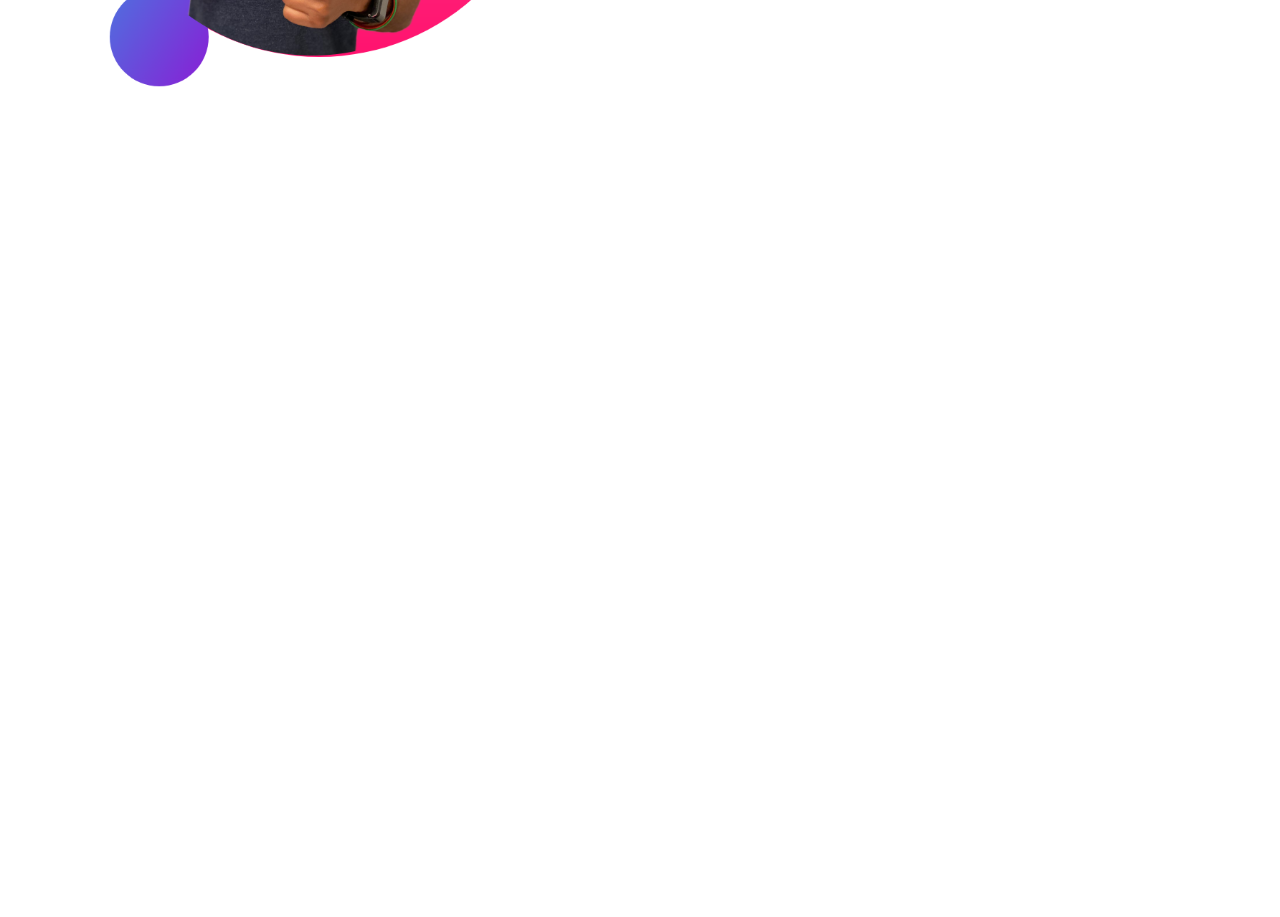
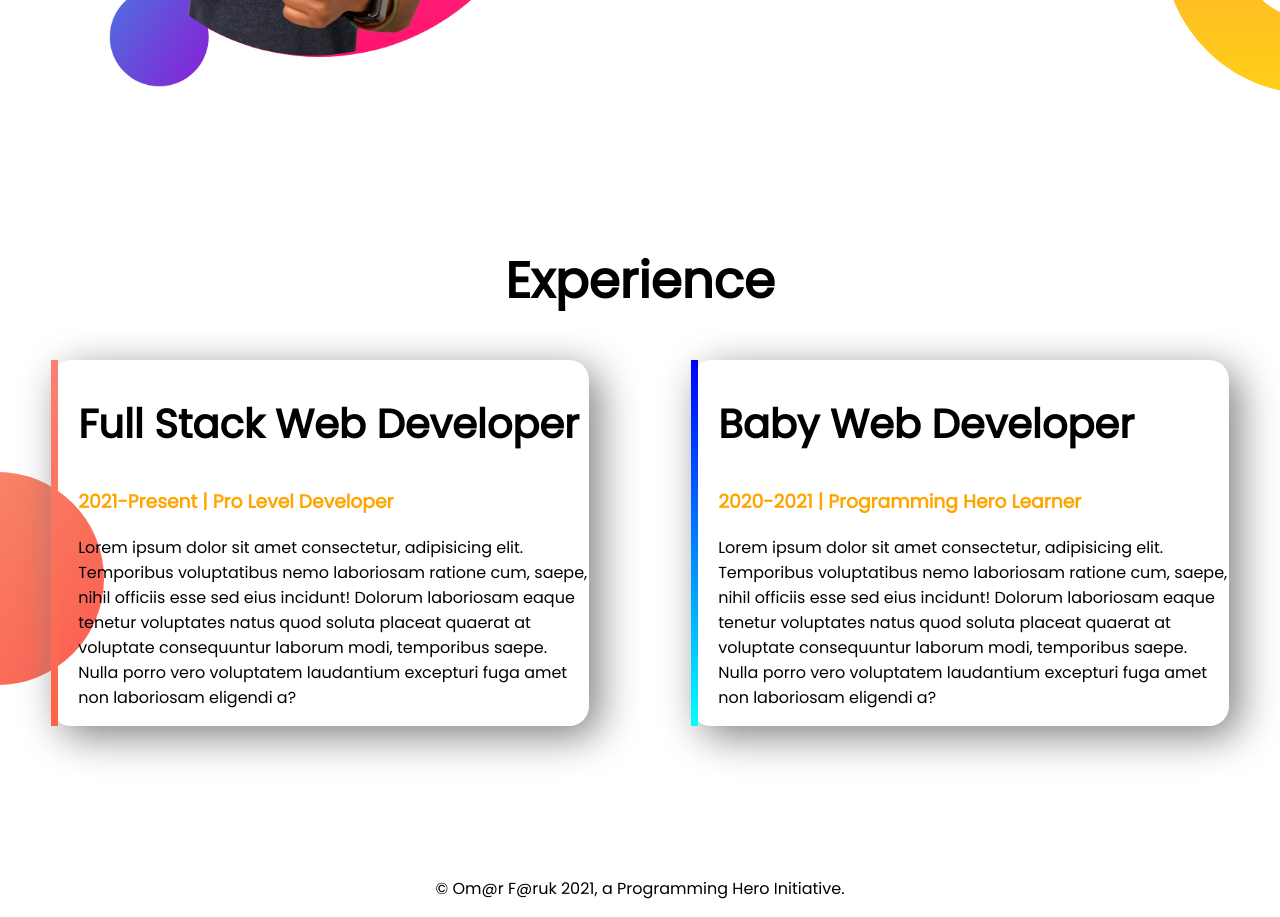
Before and after one commit to Arfath05/developer_portfolio, a plain HTML site: page index.html in a window 1280 px wide. Shown: the part 1069-1986 px from the top of the page. Before the commit the page ends 1313 px from the top, so only its background shows below. Drawn offline with Linux system fonts and the light colour scheme.

Commit message:
exprience &b footer added

```diff
--- a/index.html
+++ b/index.html
@@ -13,7 +13,7 @@
 </head>
 
 <body>
-    <section class="top-banner">
+    <section class="top-banner flexible-container">
         <div class="half-width">
             <h1>Welcome To</h1>
             <h1> <span class="color-orange">Peter Parker</span> World</h1>
@@ -29,7 +29,7 @@
         </div>
     </section>
 
-    <section class="dream-big">
+    <section class="dream-big flexible-container">
         <div class="half-width">
             <img src="images/jhankar2.png" alt="photo of Jhankar">
         </div>
@@ -43,6 +43,40 @@
             <a class="hireMe-button" href="#" target="_blank"> DOWNLOAD RESUME</a>
         </div>
     </section>
+
+    <section class="experience-area">
+        <h1>Experience</h1>
+        <div class="flexible-container">
+            <div id="full-stack-exp" class="experience-item">
+                <h2>Full Stack Web Developer</h2>
+                <h3 class="color-orange">2021-Present | Pro Level Developer</h3>
+                <p>Lorem ipsum dolor sit amet consectetur, adipisicing elit. Temporibus voluptatibus nemo laboriosam
+                    ratione
+                    cum, saepe, nihil officiis esse sed eius incidunt! Dolorum laboriosam eaque tenetur voluptates natus
+                    quod soluta placeat quaerat at voluptate consequuntur laborum modi, temporibus saepe. Nulla porro
+                    vero
+                    voluptatem laudantium excepturi fuga amet non laboriosam eligendi a?</p>
+            </div>
+
+            <div id="web-dev-exp" class="experience-item">
+                <h2>Baby Web Developer</h2>
+                <h3 class="color-orange">2020-2021 | Programming Hero Learner</h3>
+                <p>Lorem ipsum dolor sit amet consectetur, adipisicing elit. Temporibus voluptatibus nemo laboriosam
+                    ratione
+                    cum, saepe, nihil officiis esse sed eius incidunt! Dolorum laboriosam eaque tenetur voluptates natus
+                    quod soluta placeat quaerat at voluptate consequuntur laborum modi, temporibus saepe. Nulla porro
+                    vero
+                    voluptatem laudantium excepturi fuga amet non laboriosam eligendi a?</p>
+            </div>
+
+
+        </div>
+
+    </section>
+
+    <footer>
+        <p> &copy; Om@r F@ruk 2021, a Programming Hero Initiative. </p>
+    </footer>
 </body>
 
 </html>
--- a/style.css
+++ b/style.css
@@ -2,7 +2,7 @@ body{
     margin: 0;
     font-family: 'Poppins', sans-serif;
 }
-section{
+.flexible-container{
     display: flex;
     margin-bottom: 150px;
 }
@@ -20,8 +20,14 @@ section{
 .half-width img{
     width: 85%;
 }
+.half-width p{
+    text-align: justify;
+}
 h1{
     font-size: 50px;
+}
+h2{
+    font-size: 40px;
 }
 .color-orange{
     color: orange;
@@ -38,10 +44,38 @@ h1{
 .dream-big{
     background-image: url(images/dream-bg.png);
     background-repeat: no-repeat;
-    background-position: right;
+    background-position: bottom right;
 }
 .position_for_image{
     text-align:justify;
     padding-right: 20px;
 
 }
+.experience-area{
+    background-image: url(images/exp-bg.png);
+    background-repeat: no-repeat;
+    background-position: 0% 85%;
+}
+.experience-area h1{
+    text-align: center;
+}
+.experience-item{
+    width:42% ;
+    box-shadow: 10px 10px 40px gray;
+    margin: 0 4% 0 4%;
+    border-radius: 20px;
+    padding-left: 20px;
+}
+#web-dev-exp{
+    border-left: 7px solid;
+    border-image:linear-gradient(blue, cyan);
+    border-image-slice:1 ;
+}
+#full-stack-exp{
+    border-left: 7px solid;
+    border-image:linear-gradient(salmon , tomato);
+    border-image-slice:1 ;
+}
+footer p{
+    text-align: center;
+}
```
Also changed, not shown: images/my-bg.png (deleted), images/my-bg2.png (deleted).
